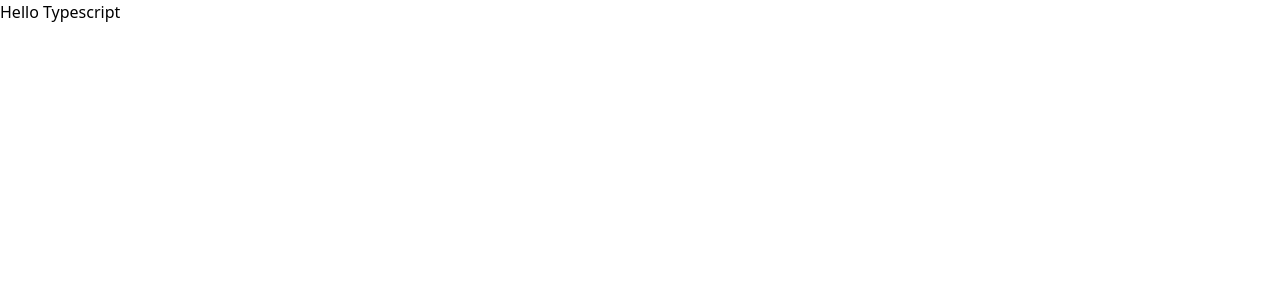
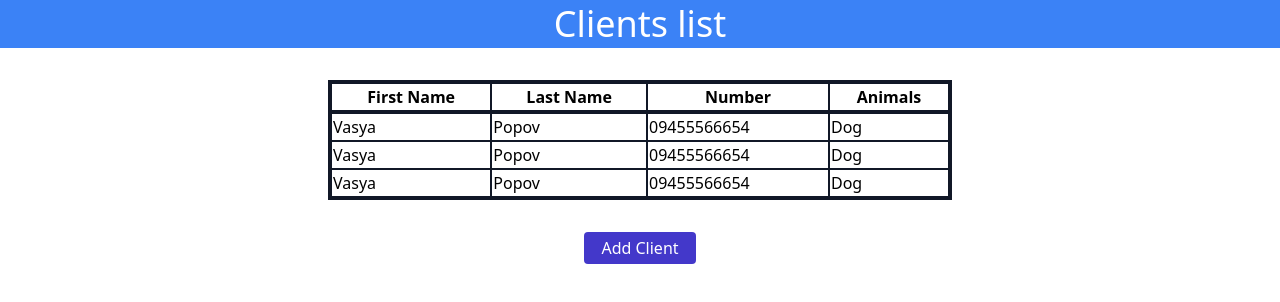
Before and after one commit to Andrey0295/test_expane, a React (Create React App) app: page / in a window 1280 px wide. Shown: the top 302 px of the page. Built offline with nearby package versions, Linux system fonts and the light colour scheme.

Commit message:
Adds table-markup and add-button

```diff
--- a/src/App.tsx
+++ b/src/App.tsx
@@ -1,13 +1,12 @@
 import React from 'react';
+import ClientsTable from './components/ClientsTable/ClientsTable';
 
-
-function App() {
+const App: React.FC = () => {
   return (
-    <div >
-      <h1>Hello Typescript</h1>
-
+    <div>
+      <ClientsTable />
     </div>
   );
-}
+};
 
 export default App;
--- /dev/null
+++ b/src/components/AddButton.tsx
@@ -0,0 +1,16 @@
+import React from 'react';
+
+const AddButton: React.FC = () => {
+  return (
+    <div>
+      <button
+        className="w-28 h-8 rounded bg-indigo-700 text-white hover:bg-blue-500 focus:bg-blue-500"
+        type="button"
+      >
+        Add Client
+      </button>
+    </div>
+  );
+};
+
+export default AddButton;
--- /dev/null
+++ b/src/components/AppBar.tsx
@@ -0,0 +1,13 @@
+import React from 'react';
+
+const AppBar: React.FC = () => {
+  return (
+    <header className="flex justify-center items-center mb-8 h-12 bg-blue-500 ">
+      <div>
+        <h1 className="text-4xl text-white">Clients list</h1>
+      </div>
+    </header>
+  );
+};
+
+export default AppBar;
--- /dev/null
+++ b/src/components/ClientsTable/ClientsTable.tsx
@@ -0,0 +1,42 @@
+import React from 'react';
+import AddButton from '../AddButton';
+
+const ClientsTable: React.FC = () => {
+  return (
+    <div className="flex flex-col justify-center items-center">
+      <table className="border-collapse border-4 border-gray-900 w-2/4 mb-8 ">
+        <thead className="border-collapse border-4 border-gray-900 ">
+          <tr>
+            <th className="border-2 border-gray-900">First Name</th>
+            <th className="border-2  border-gray-900">Last Name</th>
+            <th className="border-2  border-gray-900">Number</th>
+            <th className="border-2  border-gray-900">Animals </th>
+          </tr>
+        </thead>
+        <tbody>
+          <tr>
+            <td className="border-2 border-gray-900">Vasya</td>
+            <td className="border-2 border-gray-900">Popov</td>
+            <td className="border-2 border-gray-900">09455566654</td>
+            <td className="border-2 border-gray-900">Dog</td>
+          </tr>
+          <tr>
+            <td className="border-2 border-gray-900">Vasya</td>
+            <td className="border-2 border-gray-900">Popov</td>
+            <td className="border-2 border-gray-900">09455566654</td>
+            <td className="border-2 border-gray-900">Dog</td>
+          </tr>
+          <tr>
+            <td className="border-2 border-gray-900">Vasya</td>
+            <td className="border-2 border-gray-900">Popov</td>
+            <td className="border-2 border-gray-900">09455566654</td>
+            <td className="border-2 border-gray-900">Dog</td>
+          </tr>
+        </tbody>
+      </table>
+      <AddButton />
+    </div>
+  );
+};
+
+export default ClientsTable;
--- a/src/components/Container/Container.tsx
+++ b/src/components/Container.tsx
@@ -1,7 +1,7 @@
 import React from 'react';
 
 const Container: React.FC = ({ children }) => {
-  return <div>{children}</div>;
+  return <div className="container mx-auto px-4">{children}</div>;
 };
 
 export default Container;
--- a/src/index.tsx
+++ b/src/index.tsx
@@ -3,12 +3,17 @@ import ReactDOM from 'react-dom';
 import './index.css';
 import App from './App';
 import reportWebVitals from './reportWebVitals';
+import Container from './components/Container';
+import AppBar from './components/AppBar';
 
 ReactDOM.render(
   <React.StrictMode>
-    <App />
+    <AppBar />
+    <Container>
+      <App />
+    </Container>
   </React.StrictMode>,
-  document.getElementById('root')
+  document.getElementById('root'),
 );
 
 // If you want to start measuring performance in your app, pass a function
```
Also changed, not shown: src/components/Container/Container.module.css (deleted).
